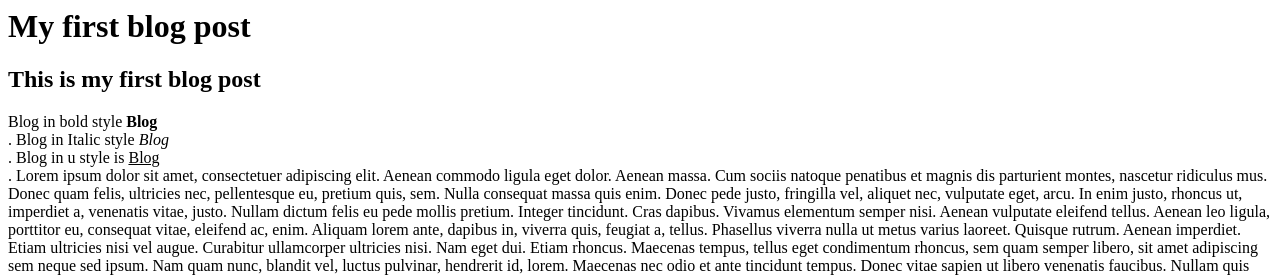
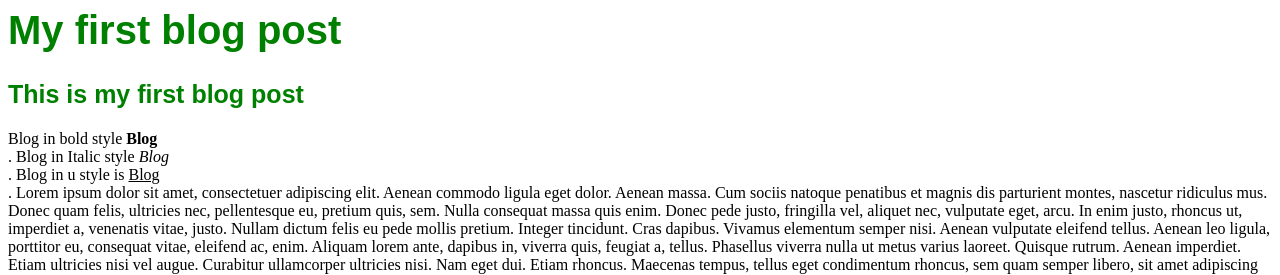
Before and after one commit to nulkhaliq/my-first-blog-post, a plain HTML site: page index.html in a window 1280 px wide. Shown: the top 275 px of the page. Drawn offline with Linux system fonts and the light colour scheme.

Commit message:
added style.css file

```diff
--- a/index.html
+++ b/index.html
@@ -2,6 +2,7 @@
 <html>
     <head>
     <title>My first blog post</title>
+        <link rel="stylesheet" type="text/css" href="style.css">
     </head>
 
     <body>
@@ -13,6 +14,7 @@
         </p>
         <img src="logo.png" alt="HTML LOGO">
         <a href="https://www.udemy.com/"target="_blank">link to udemy</a>
+        <a href="logo.png" target="_blank">HTML LOGO</a>
         <h2>HTML is a good course</h2>
          <p>
             Lorem ipsum dolor sit amet, consectetuer adipiscing elit. Aenean commodo ligula eget dolor. Aenean massa. Cum sociis natoque penatibus et magnis dis parturient montes, nascetur ridiculus mus. Donec quam felis, ultricies nec, pellentesque eu, pretium quis, sem. Nulla consequat massa quis enim. Donec pede justo, fringilla vel, aliquet nec, vulputate eget, arcu. In enim justo, rhoncus ut, imperdiet a, venenatis vitae, justo. Nullam dictum felis eu pede mollis pretium. Integer tincidunt. Cras dapibus. Vivamus elementum semper nisi. Aenean vulputate eleifend tellus. Aenean leo ligula, porttitor eu, consequat vitae, eleifend ac, enim. Aliquam lorem ante, dapibus in, viverra quis, feugiat a, tellus. Phasellus viverra nulla ut metus varius laoreet. Quisque rutrum. Aenean imperdiet. Etiam ultricies nisi vel augue. Curabitur ullamcorper ultricies nisi. Nam eget dui. Etiam rhoncus. Maecenas tempus, tellus eget condimentum rhoncus, sem quam semper libero, sit amet adipiscing sem neque sed ipsum. Nam quam nunc, blandit vel, luctus pulvinar, hendrerit id, lorem. Maecenas nec odio et ante tincidunt tempus. Donec vitae sapien ut libero venenatis faucibus. Nullam quis ante. Etiam sit amet orci eget eros faucibus tinc
--- /dev/null
+++ b/style.css
@@ -0,0 +1,11 @@
+h1, h2 {
+    color: green;
+    font-family: helvhetica Neue, Arial;
+}
+
+h1 {
+    font-size: 40px;
+}
+h2 {
+    font-size: 25px;
+}
```
